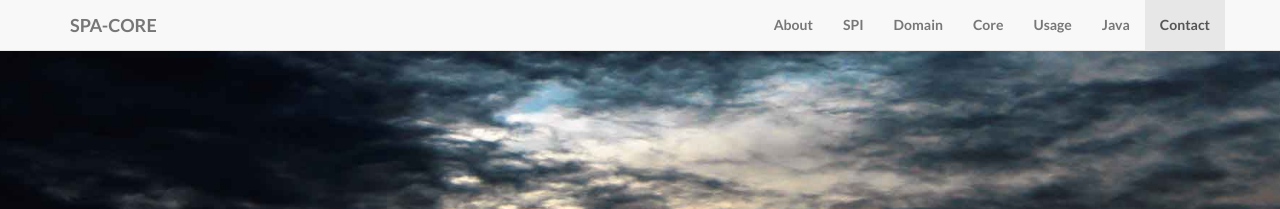
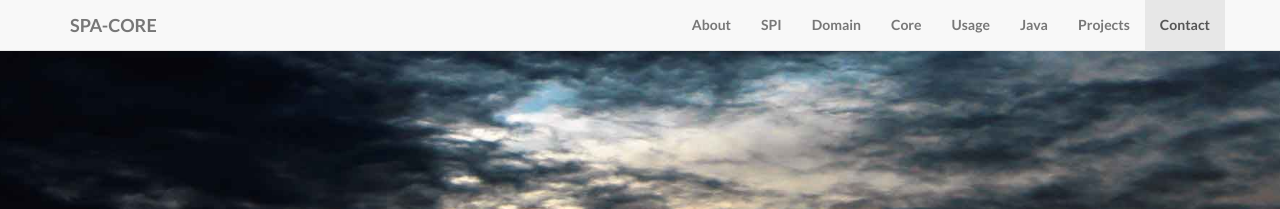
Before and after one commit to InES-Mannheim/ines-mannheim.github.io, a Jekyll site: the page built from index.html, in a window 1280 px wide. Shown: the top 209 px of the page. Built offline with Jekyll 4.4.1, drawn with Linux system fonts in a browser that asks for light colours.

Commit message:
Add Project drop dropdown list
Add the dropdown list which will list all the projects that use spa-core.

```diff
--- a/_includes/header.html
+++ b/_includes/header.html
@@ -22,6 +22,12 @@
                     <a class="page-scroll" href="#{{ post.section-id }}">{{ post.short-title }}</a>
                 </li>
                 {% endfor %}
+                <li>
+                    <a class="page-scroll dropdown-toggle" href="#" data-toggle="dropdown" aria-haspopup="true" aria-expanded="false">Projects</a>
+                    <ul class="dropdown-menu">
+                        <li><a href="/mobilizer">Mobilizer</a></li>
+                    </ul>
+                </li>
                 <li>
                     <a class="page-scroll" href="#contact">Contact</a>
                 </li>
```
